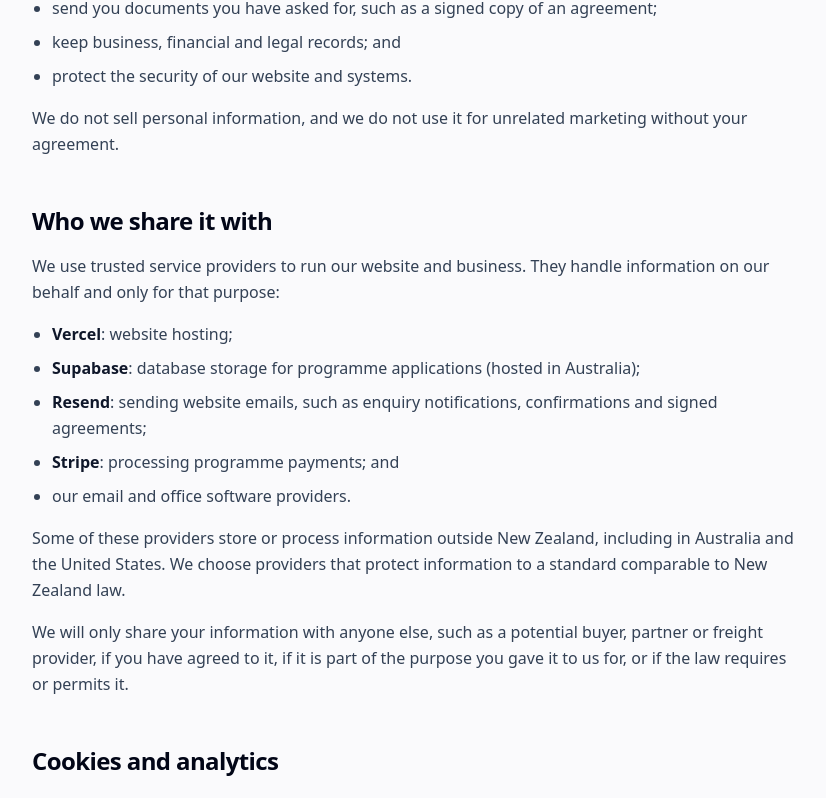
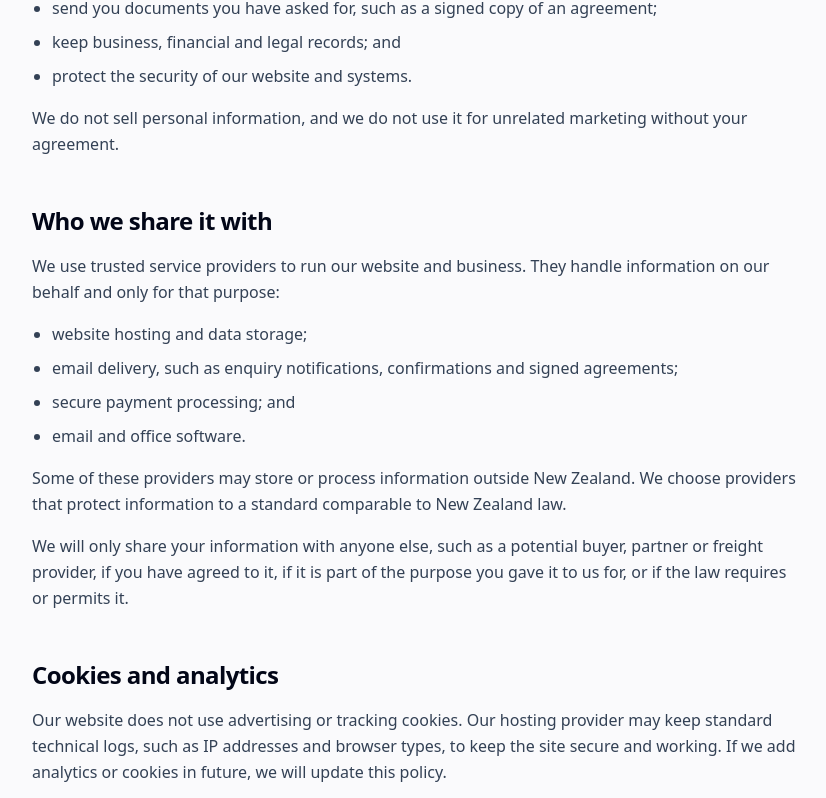
Before and after one commit to WebfitSolutionsLimitedDevelopment/webfitSolutionsLimited, a Next.js app: page /privacy-policy in a window 1280 px wide. Shown: the part 1660-2458 px from the top of the page, without its empty margins (224-1050 px from the left). Built offline with nearby package versions, Linux system fonts and the light colour scheme.

Commit message:
Privacy policy: remove provider names; NDA privacy acceptance

```diff
--- a/app/privacy-policy/page.js
+++ b/app/privacy-policy/page.js
@@ -46,7 +46,7 @@ const sections = [
           </li>
           <li>
             <strong>Payments</strong>: payment status and transaction references. Card details are entered directly
-            with our payment provider, Stripe, and are not received or stored by us.
+            with our secure payment provider and are not received or stored by us.
           </li>
           <li>
             <strong>Electronic agreements</strong>: when you sign an agreement such as our NDA, your full legal name,
@@ -91,15 +91,14 @@ const sections = [
       <>
         <p>We use trusted service providers to run our website and business. They handle information on our behalf and only for that purpose:</p>
         <ul>
-          <li><strong>Vercel</strong>: website hosting;</li>
-          <li><strong>Supabase</strong>: database storage for programme applications (hosted in Australia);</li>
-          <li><strong>Resend</strong>: sending website emails, such as enquiry notifications, confirmations and signed agreements;</li>
-          <li><strong>Stripe</strong>: processing programme payments; and</li>
-          <li>our email and office software providers.</li>
+          <li>website hosting and data storage;</li>
+          <li>email delivery, such as enquiry notifications, confirmations and signed agreements;</li>
+          <li>secure payment processing; and</li>
+          <li>email and office software.</li>
         </ul>
         <p>
-          Some of these providers store or process information outside New Zealand, including in Australia and the
-          United States. We choose providers that protect information to a standard comparable to New Zealand law.
+          Some of these providers may store or process information outside New Zealand. We choose providers that
+          protect information to a standard comparable to New Zealand law.
         </p>
         <p>
           We will only share your information with anyone else, such as a potential buyer, partner or freight
```
